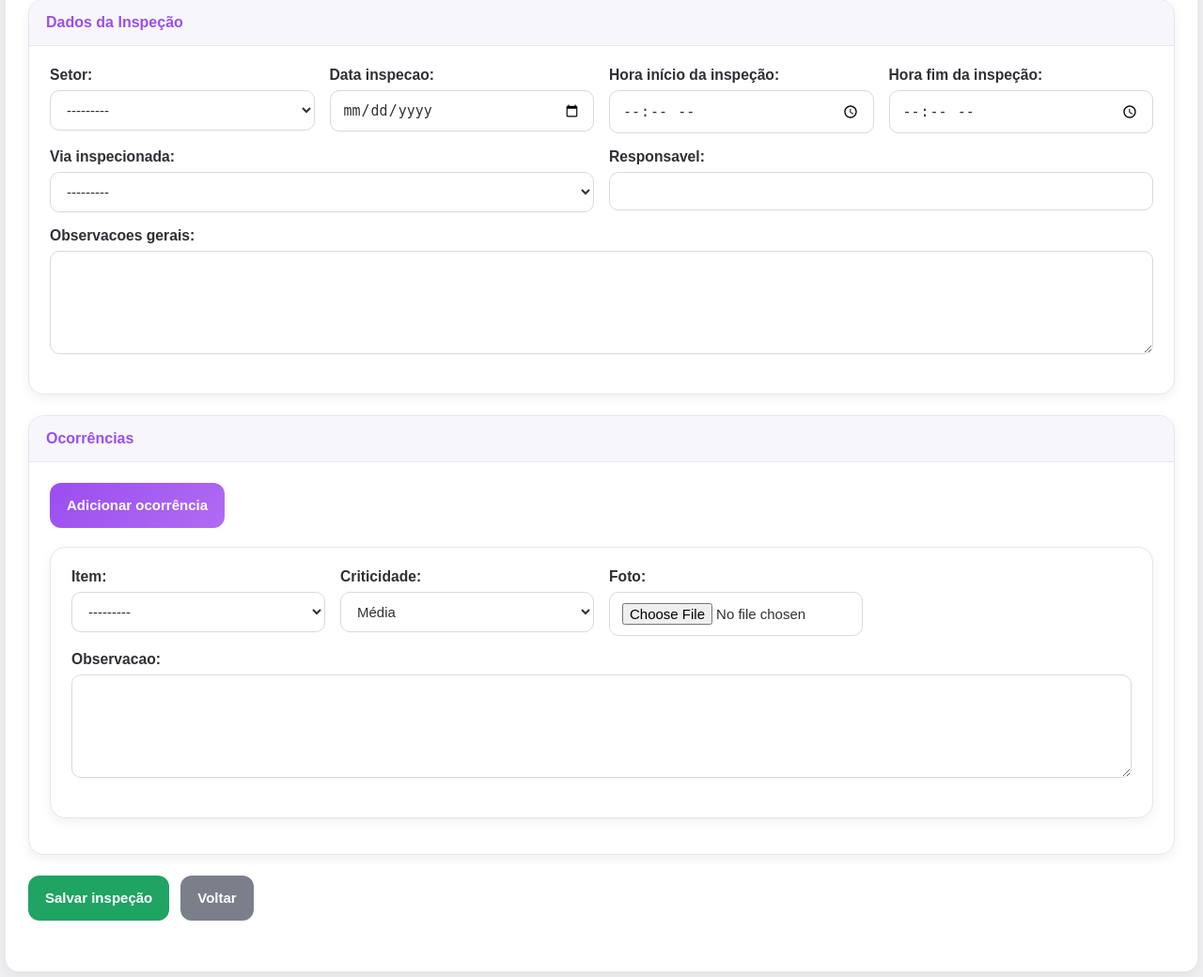
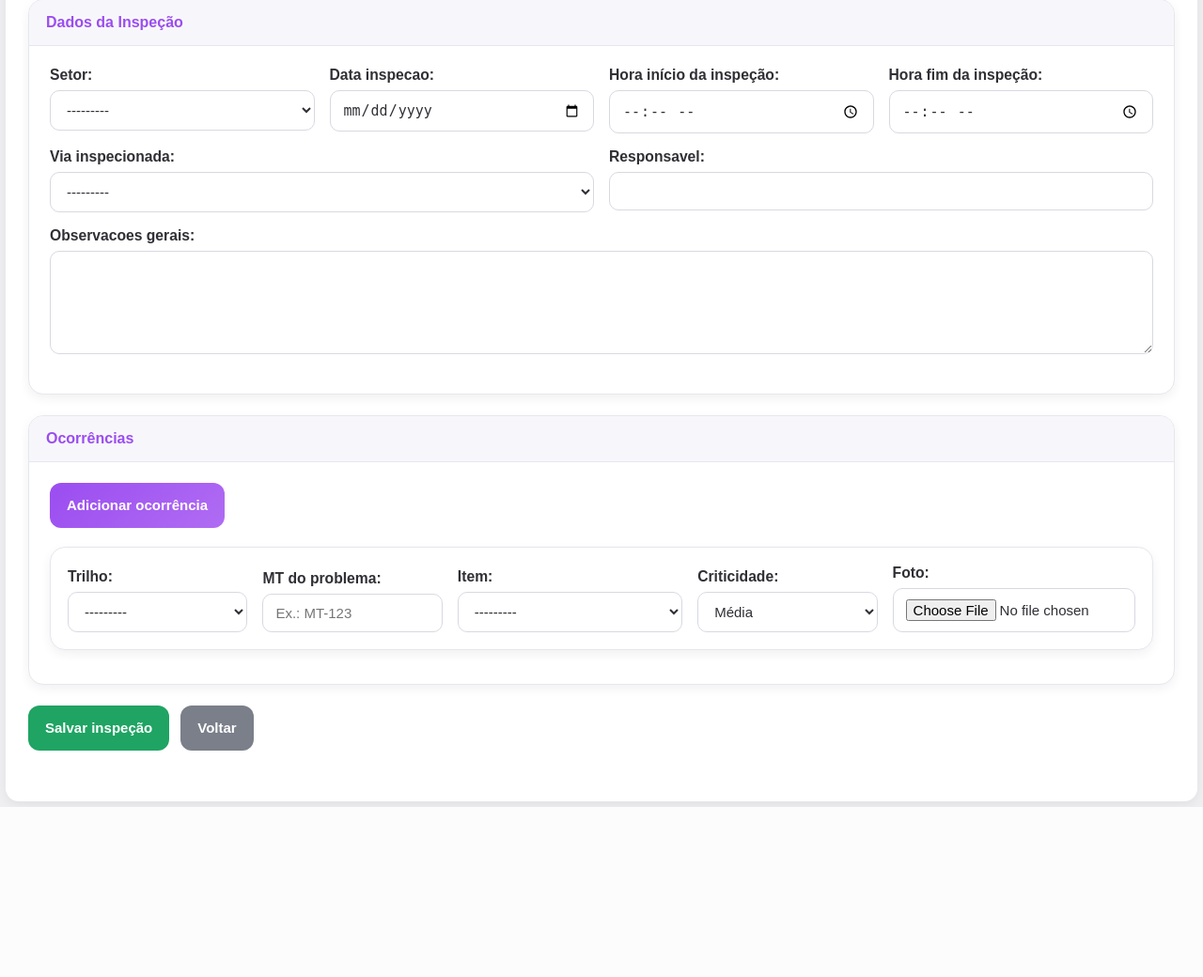
Before and after one commit to WillianVieira89/Plataforma_Trilhos, a Django app: page /inspecoes/nova/ in a window 1280 px wide. Shown: the part 189-1229 px from the top of the page at 94% size. After the commit the page ends 1048 px from the top, so only its background shows below. Run offline with Django 5.2, Linux system fonts and the light colour scheme; data that the repository does not hold is empty.

Commit message:
Compactar as ocorrencias

```diff
--- a/desgaste/forms.py
+++ b/desgaste/forms.py
@@ -2,7 +2,7 @@ import re
 from decimal import Decimal
 
 from django import forms
-from django.forms import inlineformset_factory
+from django.forms import BaseInlineFormSet, inlineformset_factory
 from django.utils import timezone
 
 from .models import (
@@ -17,6 +17,8 @@ from .models import (
     TipoSetor,
     TrocaTrilho,
     Estacao,
+    ViaChoices,
+    TrilhoChoices,
 )
 
 
@@ -186,24 +188,32 @@ class InspecaoForm(forms.ModelForm):
 
         widgets = {
             "setor": forms.Select(attrs={"class": "form-control"}),
-            "data_inspecao": forms.DateInput(attrs={
-                "type": "date",
-                "class": "form-control",
-            }),
-            "hora_inspecao": forms.TimeInput(attrs={
-                "type": "time",
-                "class": "form-control",
-            }),
-            "hora_fim_inspecao": forms.TimeInput(attrs={
-                "type": "time",
-                "class": "form-control",
-            }),
-            "via": forms.Select(attrs={"class": "form-control"}),
+            "data_inspecao": forms.DateInput(
+                attrs={
+                    "type": "date",
+                    "class": "form-control",
+                }
+            ),
+            "hora_inspecao": forms.TimeInput(
+                attrs={
+                    "type": "time",
+                    "class": "form-control",
+                }
+            ),
+            "hora_fim_inspecao": forms.TimeInput(
+                attrs={
+                    "type": "time",
+                    "class": "form-control",
+                }
+            ),
+            "via": forms.Select(attrs={"class": "form-control", "id": "id_via"}),
             "responsavel": forms.TextInput(attrs={"class": "form-control"}),
-            "observacoes_gerais": forms.Textarea(attrs={
-                "class": "form-control",
-                "rows": 4,
-            }),
+            "observacoes_gerais": forms.Textarea(
+                attrs={
+                    "class": "form-control",
+                    "rows": 4,
+                }
+            ),
         }
 
     def __init__(self, *args, **kwargs):
@@ -251,35 +261,104 @@ class InspecaoForm(forms.ModelForm):
             )
 
         return cleaned_data
+
+
 class OcorrenciaInspecaoTrechoForm(forms.ModelForm):
     class Meta:
         model = OcorrenciaInspecaoTrecho
-        fields = ["item", "criticidade", "observacao", "foto"]
+        fields = ["trilho", "mt_problema", "item", "criticidade", "foto"]
 
         widgets = {
-            "item": forms.Select(attrs={"class": "form-control"}),
-            "criticidade": forms.Select(attrs={"class": "form-control"}),
-            "observacao": forms.Textarea(
-                attrs={
-                    "class": "form-control",
-                    "rows": 2,
-                }
-            ),
-            "foto": forms.ClearableFileInput(attrs={"class": "form-control"}),
+            "trilho": forms.Select(attrs={
+                "class": "form-control trilho-ocorrencia",
+            }),
+            "mt_problema": forms.TextInput(attrs={
+                "class": "form-control",
+                "placeholder": "Ex.: MT-123",
+            }),
+            "item": forms.Select(attrs={
+                "class": "form-control",
+            }),
+            "criticidade": forms.Select(attrs={
+                "class": "form-control",
+            }),
+            "foto": forms.ClearableFileInput(attrs={
+                "class": "form-control",
+            }),
         }
 
     def __init__(self, *args, **kwargs):
         super().__init__(*args, **kwargs)
+
+        self.fields["trilho"].required = True
+        self.fields["trilho"].label = "Trilho"
+
+        self.fields["mt_problema"].required = True
+        self.fields["mt_problema"].label = "MT do problema"
 
         self.fields["item"].queryset = ItemInspecao.objects.filter(
             ativo=True
         ).order_by("nome")
 
 
+class OcorrenciaInspecaoTrechoBaseFormSet(BaseInlineFormSet):
+    def clean(self):
+        super().clean()
+
+        if any(self.errors):
+            return
+
+        via = ""
+
+        if self.data:
+            via = str(self.data.get("via") or "").strip()
+        elif self.instance:
+            via = str(getattr(self.instance, "via", "") or "").strip()
+
+        permitidos_por_via = {
+            ViaChoices.VIA_01: [TrilhoChoices.A, TrilhoChoices.B],
+            ViaChoices.VIA_02: [TrilhoChoices.C, TrilhoChoices.D],
+        }
+
+        permitidos = permitidos_por_via.get(via)
+
+        if not permitidos:
+            return
+
+        for form in self.forms:
+            if not hasattr(form, "cleaned_data"):
+                continue
+
+            cleaned_data = form.cleaned_data
+
+            if not cleaned_data:
+                continue
+
+            if cleaned_data.get("DELETE"):
+                continue
+
+            trilho = cleaned_data.get("trilho")
+
+            if not trilho:
+                continue
+
+            if trilho not in permitidos:
+                if via == ViaChoices.VIA_01:
+                    raise forms.ValidationError(
+                        "Na Via 01, as ocorrências devem ser cadastradas apenas nos Trilhos A ou B."
+                    )
+
+                if via == ViaChoices.VIA_02:
+                    raise forms.ValidationError(
+                        "Na Via 02, as ocorrências devem ser cadastradas apenas nos Trilhos C ou D."
+                    )
+
+
 OcorrenciaInspecaoFormSet = inlineformset_factory(
     InspecaoTrecho,
     OcorrenciaInspecaoTrecho,
     form=OcorrenciaInspecaoTrechoForm,
+    formset=OcorrenciaInspecaoTrechoBaseFormSet,
     extra=1,
     can_delete=True,
 )
@@ -478,7 +557,6 @@ class TrocaTrilhoForm(forms.ModelForm):
         self.fields["mt_inicial"].required = True
         self.fields["mt_final"].required = True
 
-        # O tamanho é calculado automaticamente no clean().
         self.fields["tamanho_trilho_m"].required = False
 
         self.fields["responsavel"].required = True
--- a/desgaste/templates/desgaste/inspecoes/form_inspecao.html
+++ b/desgaste/templates/desgaste/inspecoes/form_inspecao.html
@@ -10,6 +10,44 @@
 {% endblock %}
 
 {% block content %}
+<style>
+    .ocorrencia-card {
+        margin-bottom: 14px;
+    }
+
+    .ocorrencia-card .card-body {
+        padding: 18px;
+    }
+
+    .ocorrencia-linha {
+        display: grid;
+        grid-template-columns: 1fr 1fr 1.25fr 1fr 1.35fr;
+        gap: 16px;
+        align-items: end;
+    }
+
+    .ocorrencia-linha .field {
+        margin-bottom: 0;
+    }
+
+    .ocorrencia-linha input[type="file"] {
+        width: 100%;
+        min-height: 44px;
+    }
+
+    @media (max-width: 1200px) {
+        .ocorrencia-linha {
+            grid-template-columns: repeat(2, minmax(220px, 1fr));
+        }
+    }
+
+    @media (max-width: 700px) {
+        .ocorrencia-linha {
+            grid-template-columns: 1fr;
+        }
+    }
+</style>
+
 <div class="page-header">
     <div>
         <h1 class="page-title">{{ titulo }}</h1>
@@ -91,15 +129,31 @@
 
             {{ formset.management_form }}
 
+            {% if formset.non_form_errors %}
+                <div class="alert-danger">
+                    {{ formset.non_form_errors }}
+                </div>
+            {% endif %}
+
             <div id="formset-container">
                 {% for form_ocorrencia in formset %}
-                    <div class="card" style="margin-bottom: 16px;">
+                    <div class="card ocorrencia-card">
                         <div class="card-body">
                             {% for hidden in form_ocorrencia.hidden_fields %}
                                 {{ hidden }}
                             {% endfor %}
 
-                            <div class="grid-4">
+                            <div class="ocorrencia-linha">
+                                <div class="field">
+                                    {{ form_ocorrencia.trilho.label_tag }}
+                                    {{ form_ocorrencia.trilho }}
+                                </div>
+
+                                <div class="field">
+                                    {{ form_ocorrencia.mt_problema.label_tag }}
+                                    {{ form_ocorrencia.mt_problema }}
+                                </div>
+
                                 <div class="field">
                                     {{ form_ocorrencia.item.label_tag }}
                                     {{ form_ocorrencia.item }}
@@ -114,30 +168,25 @@
                                     {{ form_ocorrencia.foto.label_tag }}
                                     {{ form_ocorrencia.foto }}
                                 </div>
-
-                                <div class="field">
-                                    {% if form_ocorrencia.instance.pk %}
-                                        {{ form_ocorrencia.DELETE.label_tag }}
-                                        {{ form_ocorrencia.DELETE }}
-                                    {% endif %}
-                                </div>
                             </div>
 
-                            <div class="field">
-                                {{ form_ocorrencia.observacao.label_tag }}
-                                {{ form_ocorrencia.observacao }}
-                            </div>
+                            {% if form_ocorrencia.instance.pk %}
+                                <div class="field" style="margin-top: 12px;">
+                                    {{ form_ocorrencia.DELETE.label_tag }}
+                                    {{ form_ocorrencia.DELETE }}
+                                </div>
+                            {% endif %}
 
                             {% for field in form_ocorrencia %}
                                 {% if field.errors %}
-                                    <div class="alert-danger">
+                                    <div class="alert-danger" style="margin-top: 10px;">
                                         <strong>{{ field.label }}:</strong> {{ field.errors|join:", " }}
                                     </div>
                                 {% endif %}
                             {% endfor %}
 
                             {% if form_ocorrencia.non_field_errors %}
-                                <div class="alert-danger">
+                                <div class="alert-danger" style="margin-top: 10px;">
                                     {{ form_ocorrencia.non_field_errors }}
                                 </div>
                             {% endif %}
@@ -157,6 +206,41 @@
 
 {% block page_scripts %}
 <script>
+function obterTrilhosPermitidosPorVia() {
+    const viaSelect = document.getElementById("id_via");
+    const via = viaSelect ? String(viaSelect.value || "").trim() : "";
+
+    if (via === "VIA_01" || via === "1" || via === "01") {
+        return ["", "A", "B"];
+    }
+
+    if (via === "VIA_02" || via === "2" || via === "02") {
+        return ["", "C", "D"];
+    }
+
+    return [""];
+}
+
+function atualizarTrilhosDasOcorrencias() {
+    const permitidos = obterTrilhosPermitidosPorVia();
+    const selects = document.querySelectorAll('select[name$="-trilho"]');
+
+    selects.forEach(function (select) {
+        const valorAtual = select.value;
+
+        Array.from(select.options).forEach(function (option) {
+            const permitido = permitidos.includes(option.value);
+
+            option.hidden = !permitido;
+            option.disabled = !permitido;
+        });
+
+        if (!permitidos.includes(valorAtual)) {
+            select.value = "";
+        }
+    });
+}
+
 function adicionarFormulario() {
     const prefix = "{{ formset.prefix }}";
     const totalForms = document.getElementById(`id_${prefix}-TOTAL_FORMS`);
@@ -169,9 +253,23 @@ function adicionarFormulario() {
     const formCount = parseInt(totalForms.value, 10);
 
     const emptyForm = `
-        <div class="card" style="margin-bottom: 16px;">
+        <div class="card ocorrencia-card">
             <div class="card-body">
-                <div class="grid-4">
+                <div class="ocorrencia-linha">
+                    <div class="field">
+                        <label for="id_${prefix}-${formCount}-trilho">Trilho</label>
+                        <select name="${prefix}-${formCount}-trilho" id="id_${prefix}-${formCount}-trilho" class="form-control trilho-ocorrencia">
+                            {% for valor, texto in formset.empty_form.fields.trilho.choices %}
+                                <option value="{{ valor|escapejs }}">{{ texto|escapejs }}</option>
+                            {% endfor %}
+                        </select>
+                    </div>
+
+                    <div class="field">
+                        <label for="id_${prefix}-${formCount}-mt_problema">MT do problema</label>
+                        <input type="text" name="${prefix}-${formCount}-mt_problema" id="id_${prefix}-${formCount}-mt_problema" class="form-control" placeholder="Ex.: MT-123">
+                    </div>
+
                     <div class="field">
                         <label for="id_${prefix}-${formCount}-item">Item</label>
                         <select name="${prefix}-${formCount}-item" id="id_${prefix}-${formCount}-item" class="form-control">
@@ -195,13 +293,6 @@ function adicionarFormulario() {
                         <label for="id_${prefix}-${formCount}-foto">Foto</label>
                         <input type="file" name="${prefix}-${formCount}-foto" id="id_${prefix}-${formCount}-foto" class="form-control">
                     </div>
-
-                    <div class="field"></div>
-                </div>
-
-                <div class="field">
-                    <label for="id_${prefix}-${formCount}-observacao">Observação</label>
-                    <textarea name="${prefix}-${formCount}-observacao" rows="2" id="id_${prefix}-${formCount}-observacao" class="form-control"></textarea>
                 </div>
             </div>
         </div>
@@ -209,6 +300,18 @@ function adicionarFormulario() {
 
     container.insertAdjacentHTML("beforeend", emptyForm);
     totalForms.value = formCount + 1;
+
+    atualizarTrilhosDasOcorrencias();
 }
+
+document.addEventListener("DOMContentLoaded", function () {
+    const viaSelect = document.getElementById("id_via");
+
+    if (viaSelect) {
+        viaSelect.addEventListener("change", atualizarTrilhosDasOcorrencias);
+    }
+
+    atualizarTrilhosDasOcorrencias();
+});
 </script>
 {% endblock %}
```
Also changed, not shown: desgaste/models.py (+32 -1 lines), desgaste/migrations/0013_ocorrenciainspecaotrecho_trilho.py (added), desgaste/migrations/0014_ocorrenciainspecaotrecho_mt_problema.py (added).
